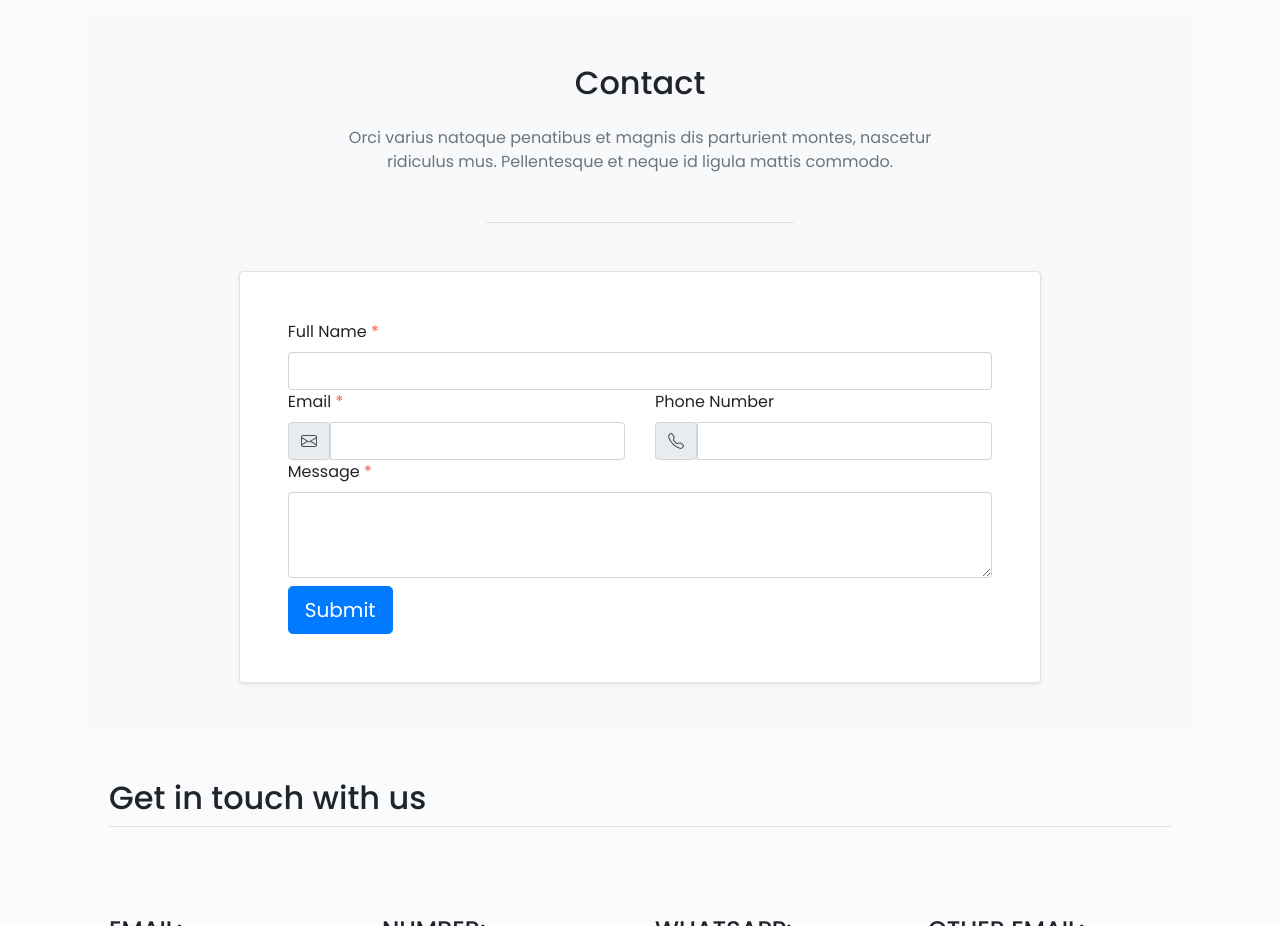
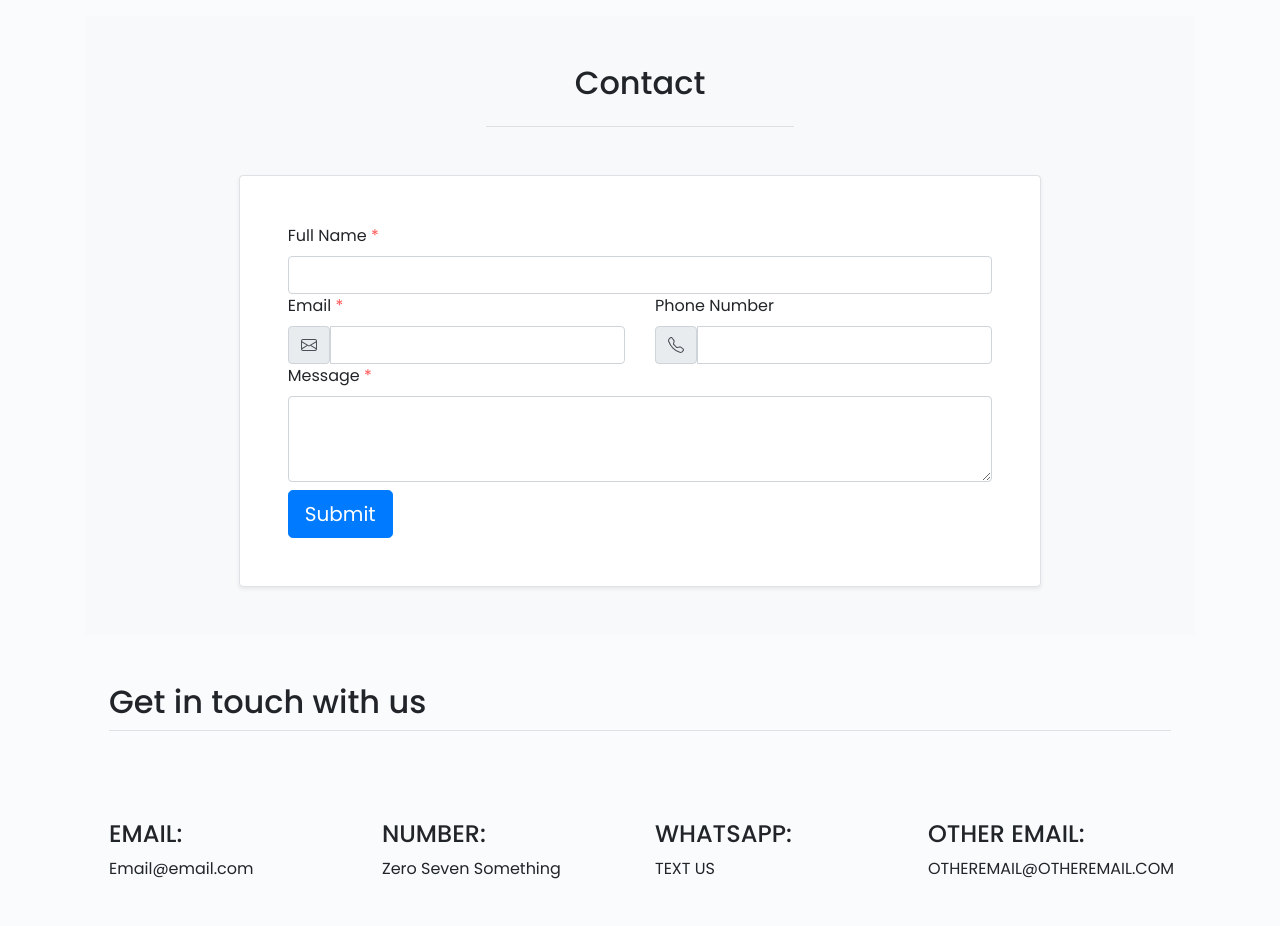
Before and after one commit to KhanaTechnologies/INDONIYAMANZI, a plain HTML site: page contact.html in a window 1280 px wide. Shown: the part 880-1806 px from the top of the page. Drawn offline with nearby package versions, Linux system fonts and the light colour scheme; a script that the page names is missing.

Commit message:
Update contact.html

```diff
--- a/contact.html
+++ b/contact.html
@@ -93,8 +93,7 @@
       <div class="row justify-content-md-center">
         <div class="col-12 col-md-10 col-lg-8 col-xl-7 col-xxl-6">
           <h2 class="mb-4 display-5 text-center">Contact</h2>
-          <p class="text-secondary mb-5 text-center">Orci varius natoque penatibus et magnis dis parturient montes, nascetur ridiculus mus. Pellentesque et neque id ligula mattis commodo.</p>
-          <hr class="w-50 mx-auto mb-5 mb-xl-9 border-dark-subtle">
+         <hr class="w-50 mx-auto mb-5 mb-xl-9 border-dark-subtle">
         </div>
       </div>
     </div>
```
